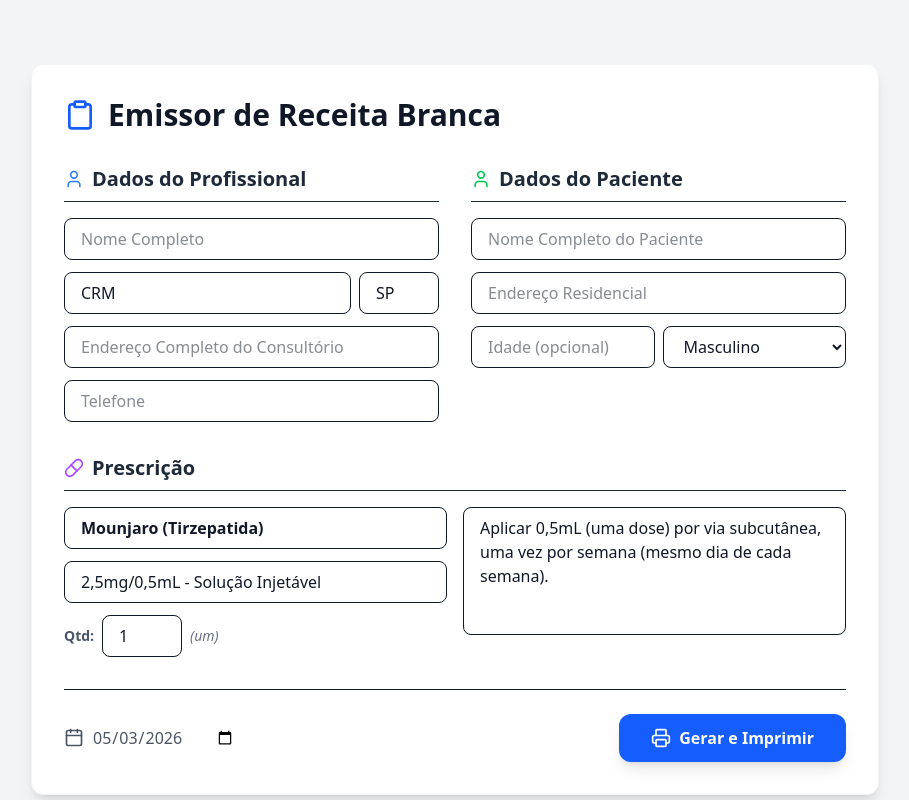
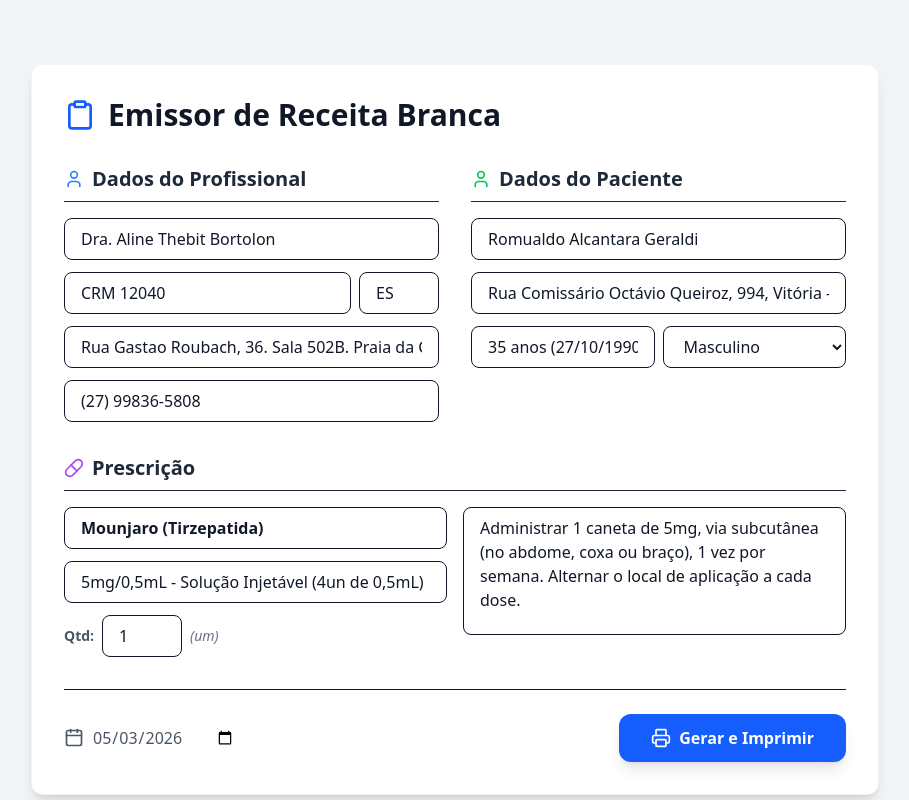
Before and after one commit to romualdoag/receitas-web, a React (Vite) app: page / in a window 1280 px wide. Shown: the top 800 px of the page, without its empty margins (185-1094 px from the left). Built offline with nearby package versions, Linux system fonts and the light colour scheme.

Commit message:
feat: update pre-filled data with example from Dra. Aline

```diff
--- a/src/components/PrescriptionForm.tsx
+++ b/src/components/PrescriptionForm.tsx
@@ -10,24 +10,24 @@ interface PrescriptionFormProps {
 const PrescriptionForm: React.FC<PrescriptionFormProps> = ({ onDataChange, onPrint }) => {
   const [formData, setFormData] = useState({
     prescritor: {
-      nome: '',
-      registro: 'CRM',
-      uf: 'SP',
-      endereco: '',
-      telefone: '',
+      nome: 'Dra. Aline Thebit Bortolon',
+      registro: 'CRM 12040',
+      uf: 'ES',
+      endereco: 'Rua Gastao Roubach, 36. Sala 502B. Praia da Costa. Vila Velha-ES. CEP 29101-020',
+      telefone: '(27) 99836-5808',
     },
     paciente: {
-      nome: '',
-      endereco: '',
-      idade: '',
+      nome: 'Romualdo Alcantara Geraldi',
+      endereco: 'Rua Comissário Octávio Queiroz, 994, Vitória - ES',
+      idade: '35 anos (27/10/1990)',
       sexo: 'M',
     },
     medicamento: {
       nome: 'Mounjaro (Tirzepatida)',
-      dosagem: '2,5mg/0,5mL - Solução Injetável',
+      dosagem: '5mg/0,5mL - Solução Injetável (4un de 0,5mL)',
       quantidade: 1,
       quantidadeExtenso: 'um',
-      posologia: 'Aplicar 0,5mL (uma dose) por via subcutânea, uma vez por semana (mesmo dia de cada semana).',
+      posologia: 'Administrar 1 caneta de 5mg, via subcutânea (no abdome, coxa ou braço), 1 vez por semana. Alternar o local de aplicação a cada dose.',
     },
     data: new Date().toISOString().split('T')[0],
   });
```
